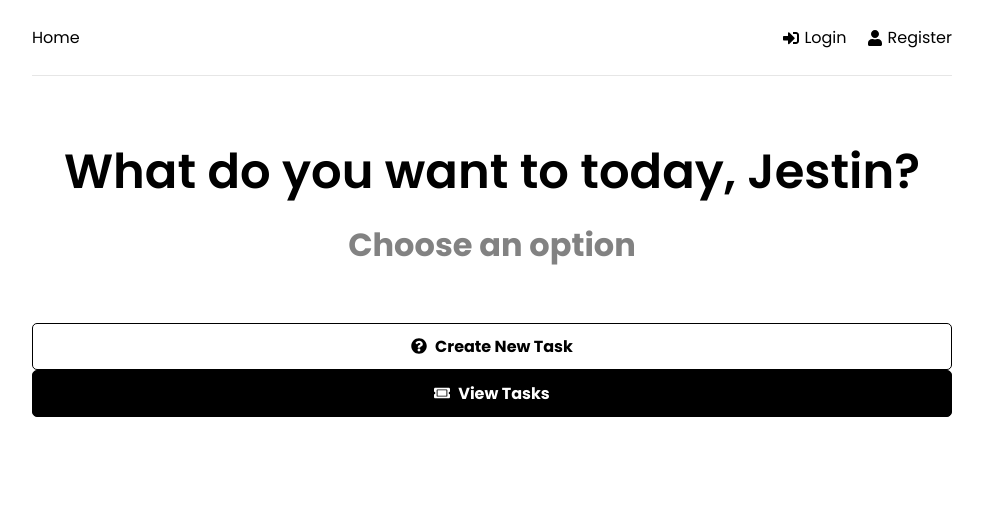
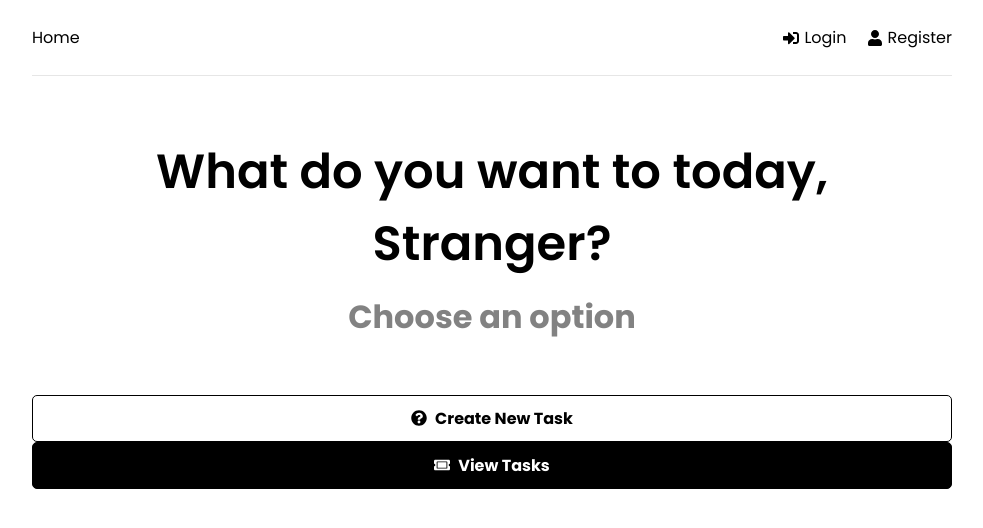
Before and after one commit to jestinijames/fam-book, a React (Create React App) app in the folder frontend/: page / in a window 1280 px wide. Shown: the top 528 px of the page, without its empty margins (148-1131 px from the left). Built offline with nearby package versions, Linux system fonts and the light colour scheme.

Commit message:
home user name implmented.

```diff
--- a/frontend/src/pages/Home.jsx
+++ b/frontend/src/pages/Home.jsx
@@ -1,12 +1,16 @@
 import { Fragment } from "react";
 import { Link } from "react-router-dom";
 import { FaQuestionCircle, FaTicketAlt } from "react-icons/fa";
+import { useSelector } from "react-redux";
 
 const Home = () => {
+
+    const { user } = useSelector((state) => state.authReducer);
+    let name = user ? user.name : 'Stranger';
 return (
 <Fragment>
 <section className="heading">
-    <h1>What do you want to today, Jestin?</h1>
+    <h1>What do you want to today, {name}?</h1>
     <p>Choose an option</p>
 </section>
 
```
